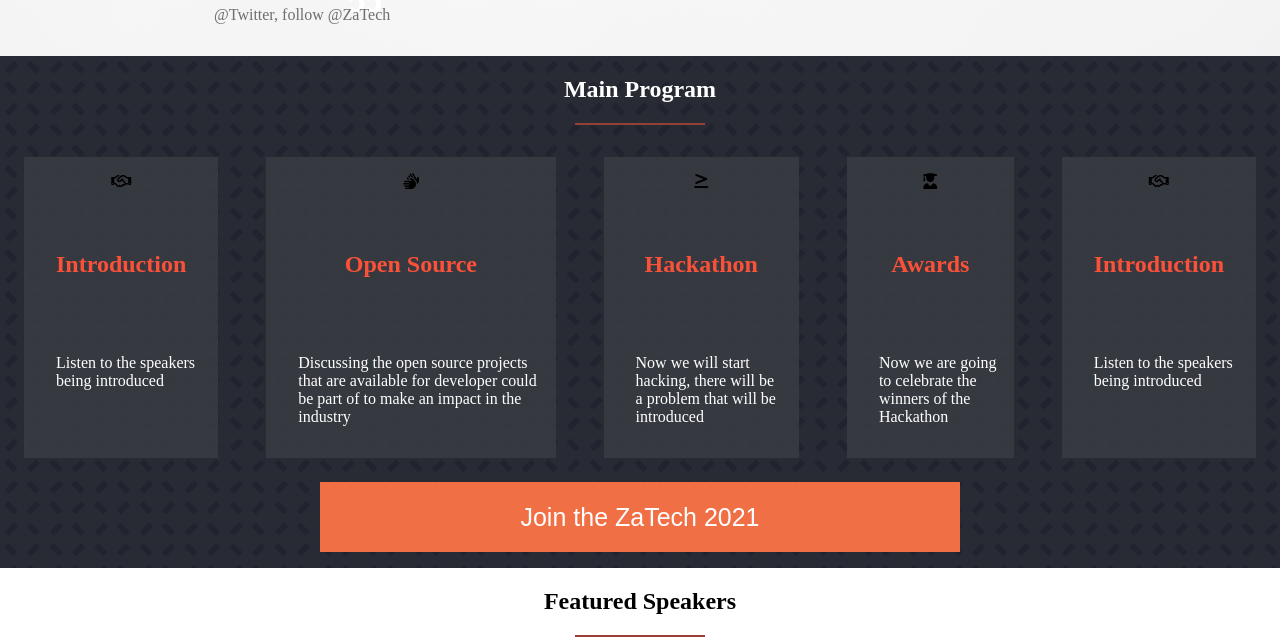
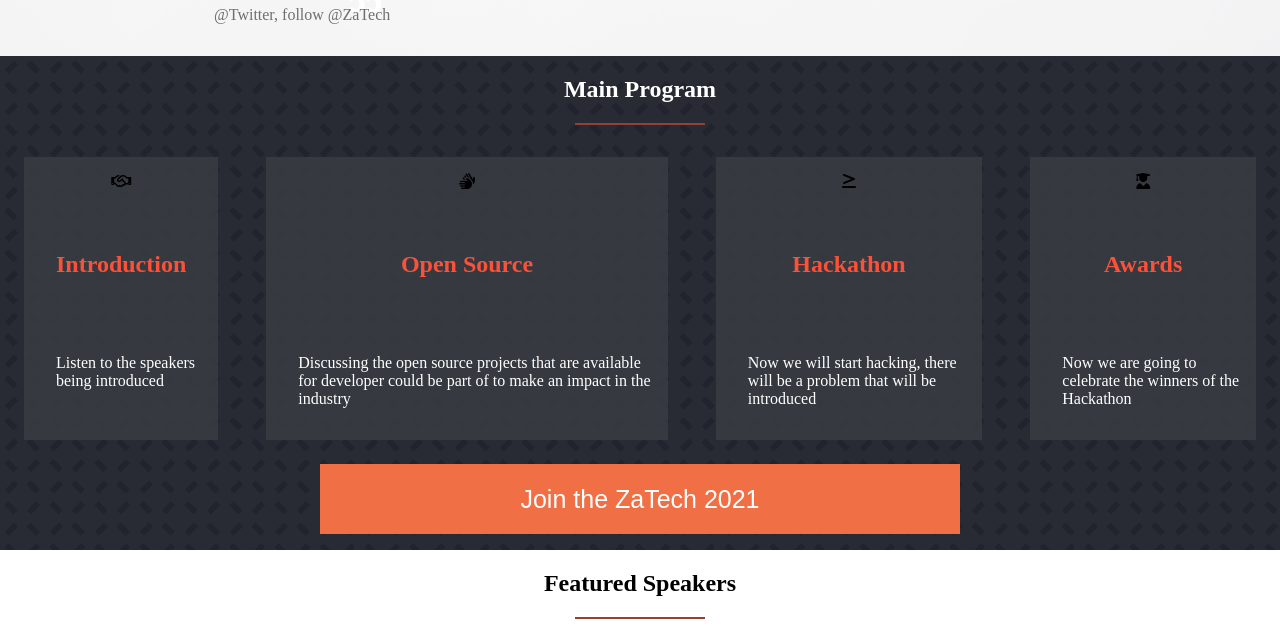
Before and after one commit to BonkeGcobo/ZatechCon, a website: page home.html in a window 1280 px wide. Shown: the part 624-1264 px from the top of the page. Drawn offline with Linux system fonts and the light colour scheme; a web font is replaced by a local one.

Commit message:
Update readme

```diff
--- a/home.html
+++ b/home.html
@@ -150,20 +150,6 @@
         </div>
 
       </div>
-
-      <div class="program">
-        <div class="proImage">
-          <i class="far fa-handshake"></i>
-        </div>
-
-        <div class="title">
-          <h1 class="ProgramTitle">Introduction</h1>
-        </div>
-
-        <div class="descrip">
-          <p class="programDescrip">Listen to the speakers being introduced</p>
-        </div>
-
       </div>
     </div>
     <button class="summitBtn">
```
Also changed, not shown: README.md.
